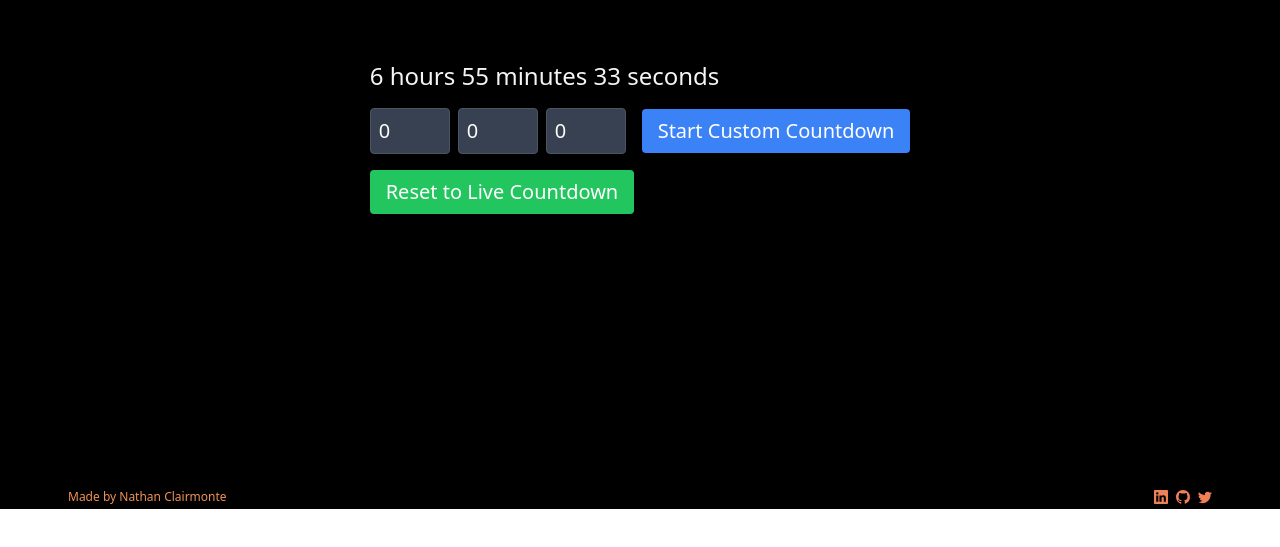
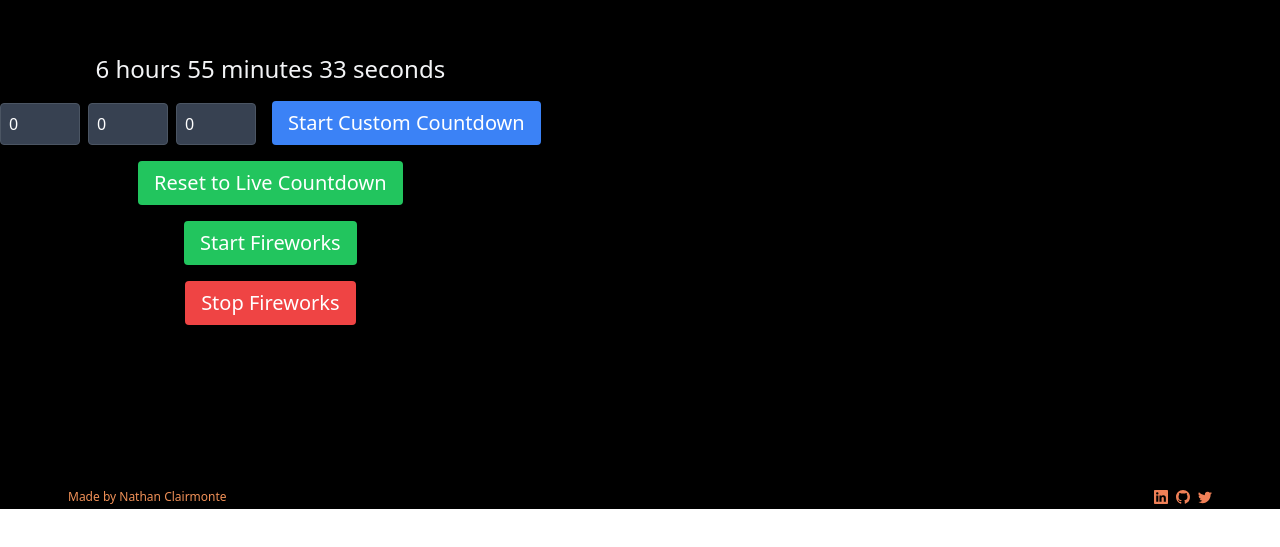
Before and after one commit to nathanclairmonte/percy-v2, a Next.js app: page /countdown in a window 1280 px wide. Shown: the part 291-838 px from the top of the page. Before the commit the page ends 800 px from the top, so only its background shows below. Built offline with nearby package versions, Linux system fonts and the light colour scheme.

Commit message:
add fireworks

```diff
--- a/package.json
+++ b/package.json
@@ -9,6 +9,7 @@
         "lint": "next lint"
     },
     "dependencies": {
+        "@fireworks-js/react": "^2.10.7",
         "@vercel/analytics": "^1.0.0",
         "autoprefixer": "^10.4.14",
         "clsx": "^2.1.0",
--- /dev/null
+++ b/src/data/fireworksOptions.js
@@ -0,0 +1,49 @@
+export const fireworksOptions = {
+    autoresize: true,
+    opacity: 0.5,
+    acceleration: 1.05,
+    friction: 0.97,
+    gravity: 1.5,
+    particles: 50,
+    traceLength: 3,
+    traceSpeed: 10,
+    explosion: 5,
+    intensity: 30,
+    flickering: 50,
+    lineStyle: "round",
+    hue: {
+        min: 0,
+        max: 360,
+    },
+    delay: {
+        min: 30,
+        max: 60,
+    },
+    rocketsPoint: {
+        min: 50,
+        max: 50,
+    },
+    lineWidth: {
+        explosion: {
+            min: 1,
+            max: 2,
+        },
+        trace: {
+            min: 1,
+            max: 2,
+        },
+    },
+    brightness: {
+        min: 50,
+        max: 80,
+    },
+    decay: {
+        min: 0.015,
+        max: 0.03,
+    },
+    mouse: {
+        click: false,
+        move: false,
+        max: 1,
+    },
+};
--- a/src/pages/countdown.js
+++ b/src/pages/countdown.js
@@ -1,5 +1,8 @@
 import React, { useState, useEffect } from "react";
+import { fireworksOptions } from "@/data/fireworksOptions";
+
 import { NoNavbarLayout } from "@/components/list";
+import { Fireworks } from "@fireworks-js/react";
 import "@/styles/Countdown.module.css";
 
 const Countdown = () => {
@@ -24,6 +27,15 @@ const Countdown = () => {
     const [customHours, setCustomHours] = useState(0);
     const [customMinutes, setCustomMinutes] = useState(0);
     const [customSeconds, setCustomSeconds] = useState(0);
+
+    const fireworksStyles = {
+        left: 0,
+        top: 0,
+        width: "100%",
+        height: "100%",
+        position: "fixed",
+        // background: "#000"
+    };
 
     useEffect(() => {
         const timer = setTimeout(() => {
@@ -105,8 +117,8 @@ const Countdown = () => {
 
     return (
         <NoNavbarLayout title="NYE Countdown!">
-            <div className="flex h-full flex-col items-center justify-center">
-                <header className="text-xl">
+            {isCelebration && <Fireworks options={fireworksOptions} style={fireworksStyles} />}
+            <div className="absolute z-[9999] flex h-full flex-col items-center justify-center">
                 {renderCountdown()}
                 <div>
                     <input
@@ -131,19 +143,30 @@ const Countdown = () => {
                         onChange={(e) => setCustomSeconds(e.target.value)}
                     />
                     <button
-                            className="ml-4 mt-4 rounded bg-blue-500 px-4 py-2 text-white"
+                        className="ml-4 mt-4 rounded bg-blue-500 px-4 py-2 text-xl text-white"
                         onClick={handleCustomTimeChange}
                     >
                         Start Custom Countdown
                     </button>
                 </div>
                 <button
-                        className="mt-4 rounded bg-green-500 px-4 py-2 text-white"
+                    className="mt-4 rounded bg-green-500 px-4 py-2 text-xl text-white"
                     onClick={resetToLiveCountdown}
                 >
                     Reset to Live Countdown
                 </button>
-                </header>
+                <button
+                    className="mt-4 rounded bg-green-500 px-4 py-2 text-xl text-white"
+                    onClick={() => setIsCelebration(true)}
+                >
+                    Start Fireworks
+                </button>
+                <button
+                    className="mt-4 rounded bg-red-500 px-4 py-2 text-xl text-white"
+                    onClick={() => setIsCelebration(false)}
+                >
+                    Stop Fireworks
+                </button>
             </div>
         </NoNavbarLayout>
     );
```
Also changed, not shown: 1 other file (tests, documents, lock files or other folders). Lines whose indentation alone changed are shown as unchanged.
